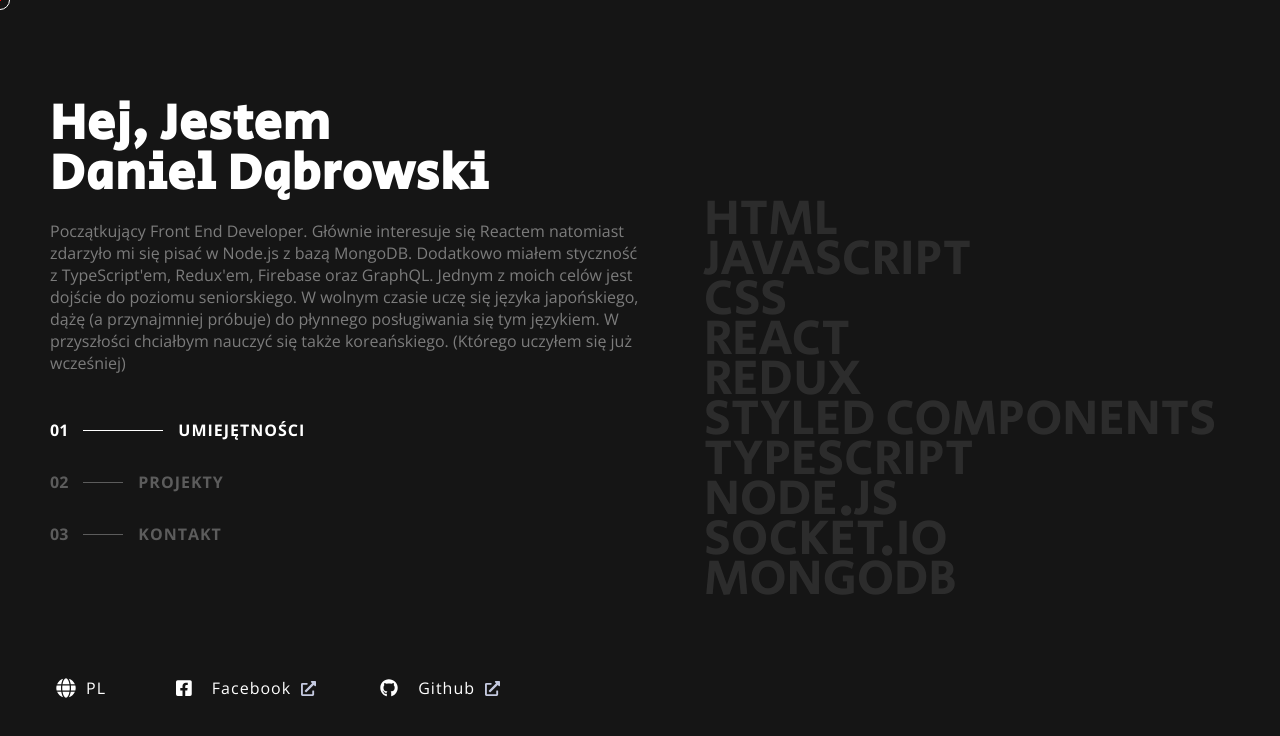
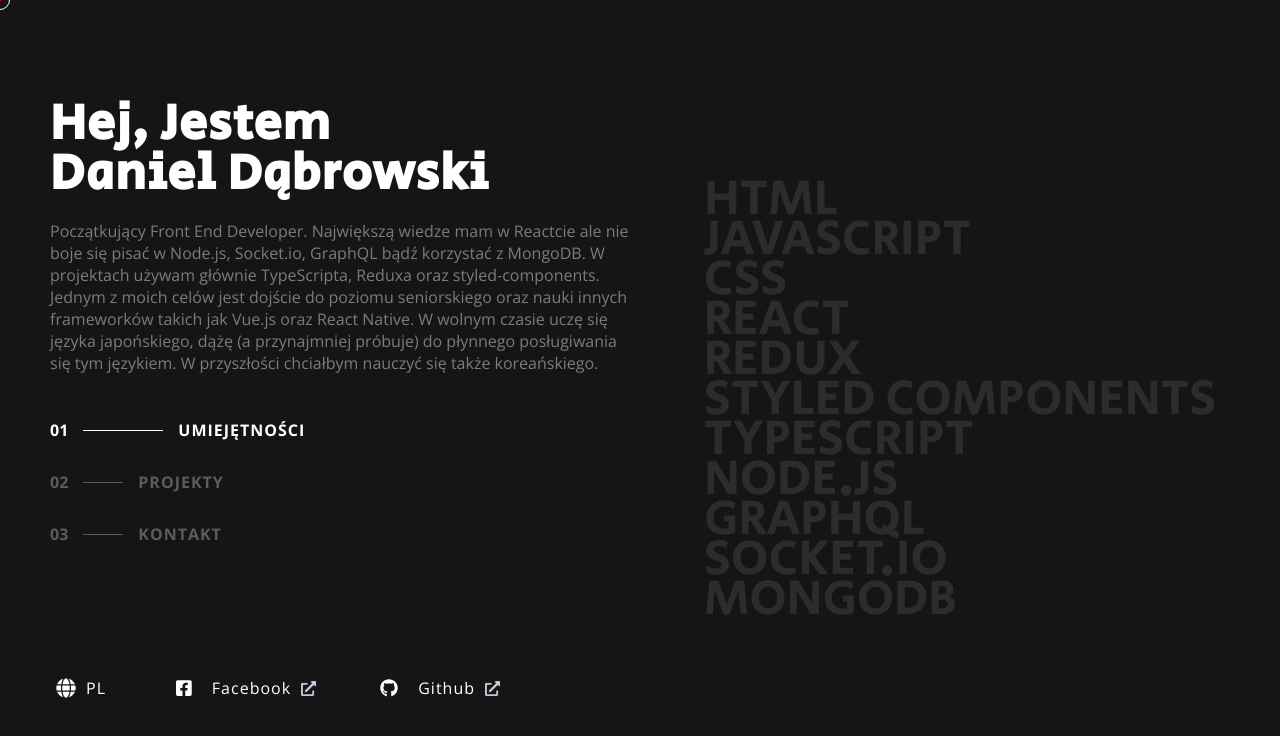
Before and after one commit to danieru0/portfolio, a React (Create React App) app: page / in a window 1280 px wide. Shown: the top 736 px of the page. Built offline with nearby package versions, Linux system fonts and the light colour scheme.

Commit message:
Update desc

```diff
--- a/src/components/molecules/Skills.js
+++ b/src/components/molecules/Skills.js
@@ -147,6 +147,7 @@ const Skills = ({active, index, prevIndex}) => {
                     <SkillWithHover onMouseEnter={handleEnter} onMouseLeave={handleLeave} onMouseMove={handleMove} onMouseOut={handleMoveOut} size={56}>styled components</SkillWithHover>
                     <SkillWithHover onMouseEnter={handleEnter} onMouseLeave={handleLeave} onMouseMove={handleMove} onMouseOut={handleMoveOut} size={56}>typescript</SkillWithHover>
                     <SkillWithHover onMouseEnter={handleEnter} onMouseLeave={handleLeave} onMouseMove={handleMove} onMouseOut={handleMoveOut} size={56}>node.js</SkillWithHover>
+                    <SkillWithHover onMouseEnter={handleEnter} onMouseLeave={handleLeave} onMouseMove={handleMove} onMouseOut={handleMoveOut} size={56}>graphql</SkillWithHover>
                     <SkillWithHover onMouseEnter={handleEnter} onMouseLeave={handleLeave} onMouseMove={handleMove} onMouseOut={handleMoveOut} size={34}>socket.io</SkillWithHover>
                     <SkillWithHover onMouseEnter={handleEnter} onMouseLeave={handleLeave} onMouseMove={handleMove} onMouseOut={handleMoveOut} size={34}>mongodb</SkillWithHover>
                 </Wrapper>
--- a/src/locales/en/translation.json
+++ b/src/locales/en/translation.json
@@ -1,6 +1,6 @@
 {
     "header": "Hello, I'm\nDaniel Dabrowski",
-    "description": "Beginner Front End developer. My biggest interest is in React but i happend to work with Node.js and MongoDB as well. Additionaly, i have some experience with Typescript, Redux, Firebase and GraphQL. One of my main goals is to reach the senior level and to further increase my knowledge. In free time, i'm learning Japanese. I strive (or at least i'm trying) to be fluent in this language. In the future, i have plans to learn Korean too. (Which i've been learning before)",
+    "description": "My biggest knowledge lies in React but i'm not scared to work with Node.js, Socket.io, GraphQL or MongoDB. In my projects i mostly use TypeScript, Redux and styled-components. One of my main goals is to reach senior level of programming and learn other frameworks such as Vue.js or React Native. In free time, i'm learning Japanese. I strive (or at least i'm trying) to be fluent in this language. In the future, i have plans to learn Korean too.",
     "nav": {
         "skills": "Skills",
         "projects": "Projects",
--- a/src/locales/pl/translation.json
+++ b/src/locales/pl/translation.json
@@ -1,6 +1,6 @@
 {
     "header": "Hej, Jestem\nDaniel Dąbrowski",
-    "description": "Początkujący Front End Developer. Głównie interesuje się Reactem natomiast zdarzyło mi się pisać w Node.js z bazą MongoDB. Dodatkowo miałem styczność z TypeScript'em, Redux'em, Firebase oraz GraphQL. Jednym z moich celów jest dojście do poziomu seniorskiego. W wolnym czasie uczę się języka japońskiego, dążę (a przynajmniej próbuje) do płynnego posługiwania się tym językiem. W przyszłości chciałbym nauczyć się także koreańskiego. (Którego uczyłem się już wcześniej)",
+    "description": "Początkujący Front End Developer. Największą wiedze mam w Reactcie ale nie boje się pisać w Node.js, Socket.io, GraphQL bądź korzystać z MongoDB. W projektach używam głównie TypeScripta, Reduxa oraz styled-components. Jednym z moich celów jest dojście do poziomu seniorskiego oraz nauki innych frameworków takich jak Vue.js oraz React Native. W wolnym czasie uczę się języka japońskiego, dążę (a przynajmniej próbuje) do płynnego posługiwania się tym językiem. W przyszłości chciałbym nauczyć się także koreańskiego.",
     "nav": {
         "skills": "Umiejętności",
         "projects": "Projekty",
```
Also changed, not shown: 1 other file (tests, documents, lock files or other folders).
